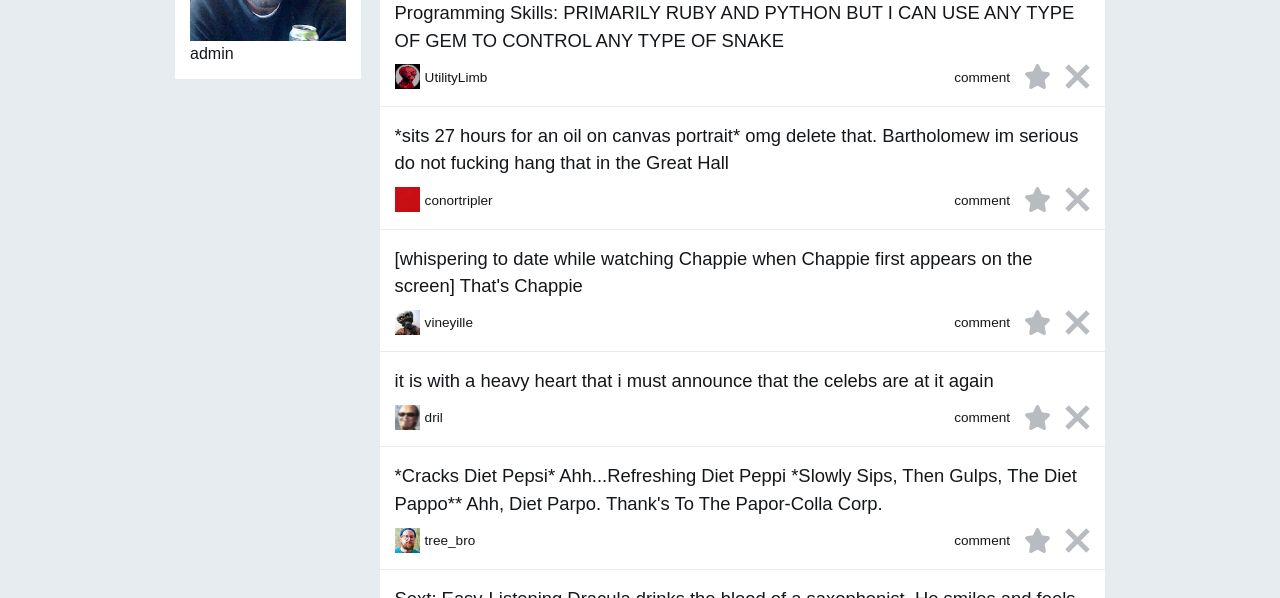
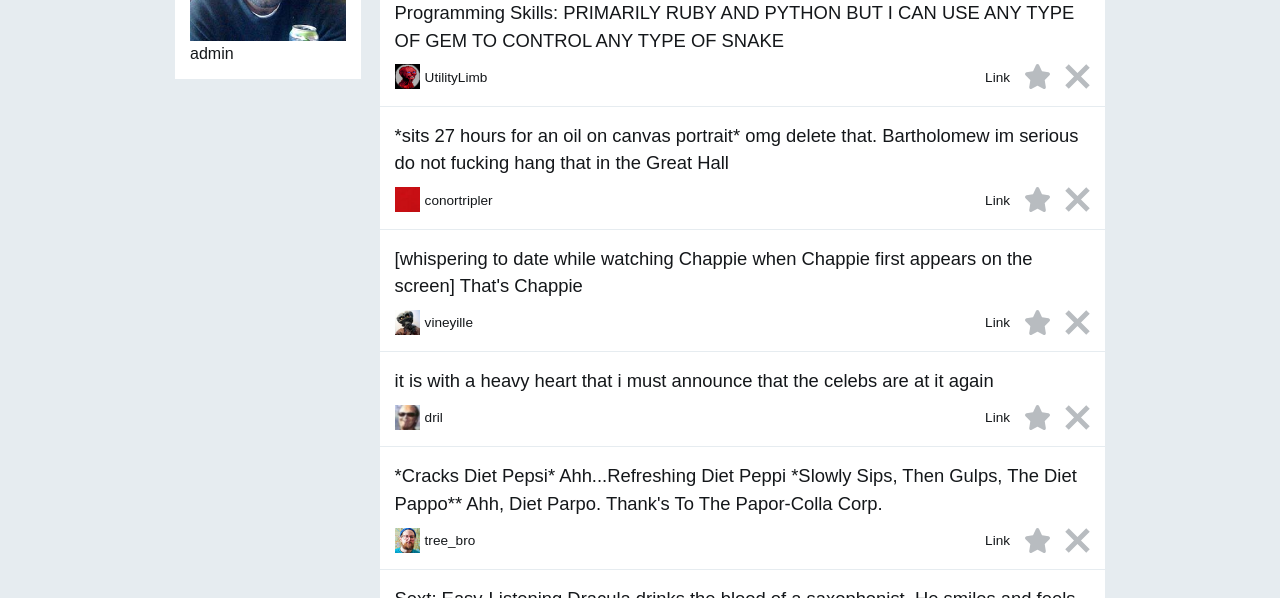
Before and after one commit to js108/postio, a React (Create React App) app: page /#/ in a window 1280 px wide. Shown: the part 182-780 px from the top of the page. Built offline with nearby package versions, Linux system fonts and the light colour scheme.

Commit message:
change link text

```diff
--- a/src/components/ui/FeedNode.js
+++ b/src/components/ui/FeedNode.js
@@ -21,7 +21,7 @@ const FeedNode = ({id='', user='', avatar='', text='', rating=0, link='', onNewR
                 <div className='margin-t-s font-sm flex-container'>
                     <div className='height-ml block nah-none'><AvatarImage avatarName={avatar} /></div>
                     <div className='margin-sides-xxs flex-center flex-grow nah-none'><a href={link}>{user}</a></div>
-                    <div className='flex-center flex-right margin-sides-m cursor-pointer'><Link to={id}>comment</Link></div>
+                    <div className='flex-center flex-right margin-sides-m cursor-pointer'><Link to={id}>Link</Link></div>
                     <div className='flex-center flex-right margin-sides-m cursor-pointer nah-none' onClick={submitF}><FavButton /></div>
                     <div className='flex-center cursor-pointer flex-right' onClick={submitN}><NahButton /></div>
                 </div>
```
